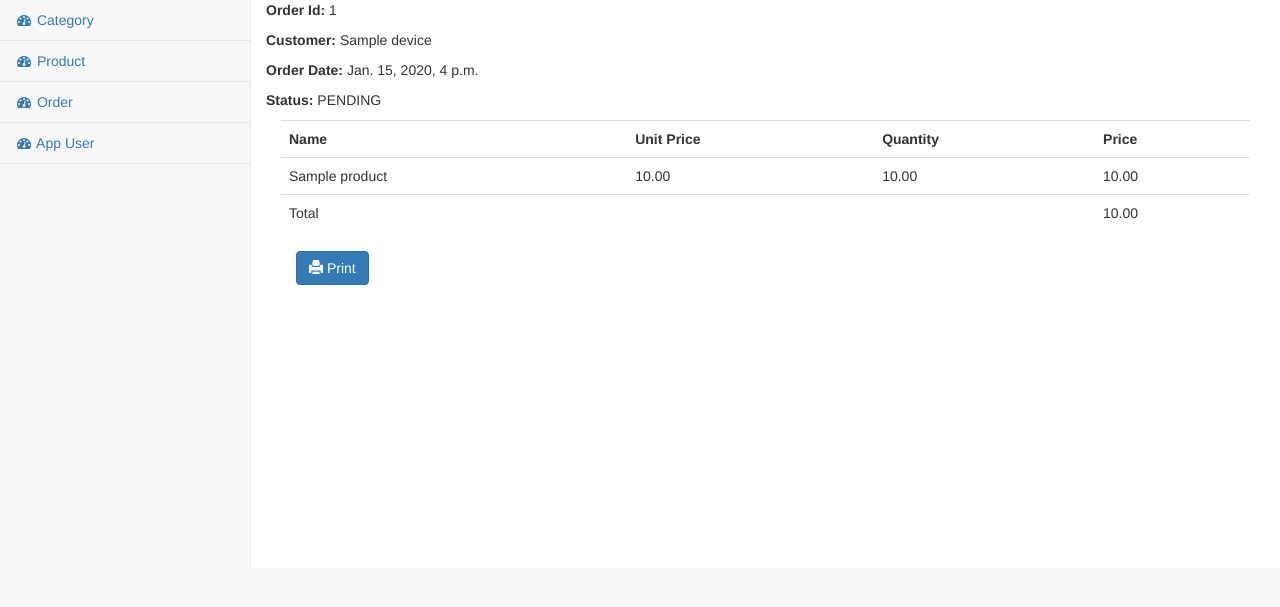
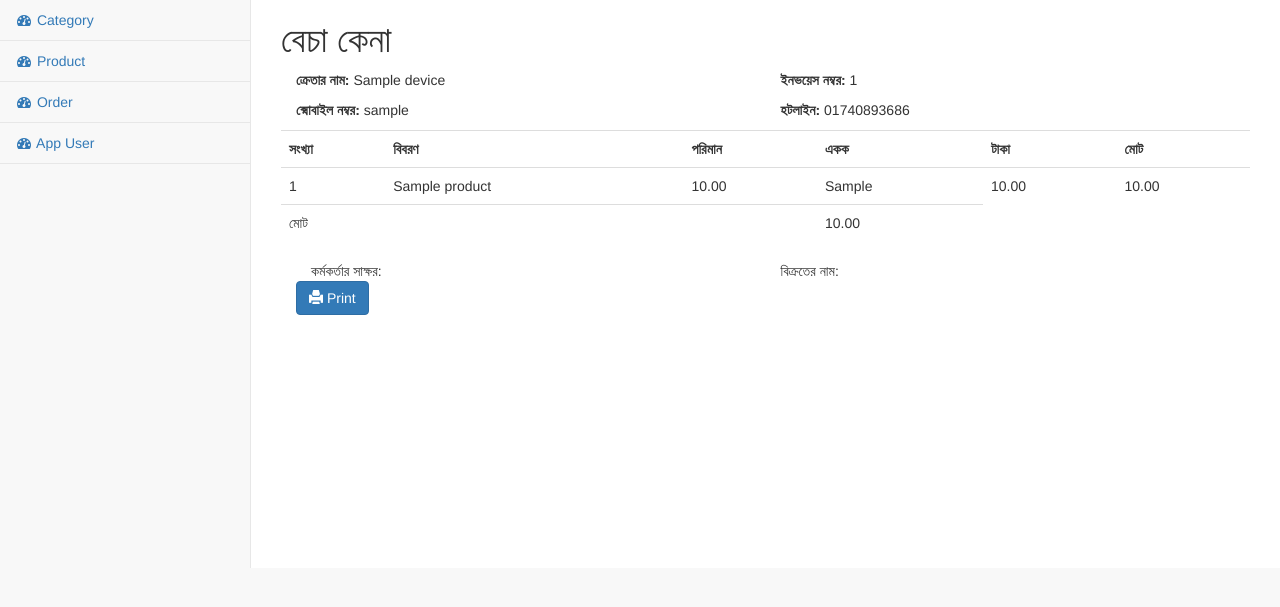
Before and after one commit to raselTarikul/Bechakeena, a Django app: page /apps/orders/1 in a window 1280 px wide. Shown: the part 51-658 px from the top of the page. Run offline with Django 3.2, Linux system fonts and the light colour scheme; the first user in the database is signed in; tables that the repository leaves empty hold one stand-in row (Sample ...); some libraries are stand-ins or nearby versions.

Commit message:
Invoice updated

```diff
--- a/apps/templates/apps/order_detail.html
+++ b/apps/templates/apps/order_detail.html
@@ -6,31 +6,54 @@
 
 {% block content %}
     <div class="row">
-        <p><strong>Order Id:</strong> {{ order.id }}</p>
-        <p><strong>Customer:</strong> {{ order.device.shop_name }}</p>
-        <p><strong>Order Date:</strong> {{ order.created_time }}</p>
-        <p><strong>Status:</strong> {{ order.status }}</p>
+        <div class="col-md-12">
+            <h1>বেচা কেনা</h1>
+            <div class="col-md-6">
+                 <p><strong>ক্রেতার নাম:</strong> {{ order.device.shop_name }}</p>
+                <p><strong>ক্মোবাইল নম্বর:</strong> {{ order.device.user.username }}</p>
+            </div>
+            <div class="col-md-6">
+                <p><strong>ইনভয়েস নম্বর:</strong> {{ order.id }}</p>
+                <p><strong>হটলাইন:</strong> 01740893686</p>
+            </div>
+        </div>
+
+    </div>
+    <div class="row">
+
+{#        <p><strong>Order Id:</strong> {{ order.id }}</p>#}
+{#        <p><strong>Customer:</strong> {{ order.device.shop_name }}</p>#}
+{#        <p><strong>Order Date:</strong> {{ order.created_time }}</p>#}
+{#        <p><strong>Status:</strong> {{ order.status }}</p>#}
     <div class="col-md-12">
         <table class="table">
         <tr>
-            <th>Name</th>
-            <th>Unit Price</th>
-            <th>Quantity</th>
-            <th>Price</th>
+            <th>সংখ্যা</th>
+            <th>বিবরণ</th>
+            <th>পরিমান</th>
+            <th>একক</th>
+            <th>টাকা</th>
+            <th>মোট</th>
         </tr>
             {% for line in order.orderline_set.all %}
                 <tr>
+                    <td>{{ forloop.counter }}</td>
                     <td>{{ line.product.name }}</td>
+                    <td>{{ line.quantity }}</td>
+                    <td>{{ line.product.unite }}</td>
                     <td>{{ line.unite_price }}</td>
-                    <td>{{ line.quantity }}</td>
                     <td>{{ line.amount }}</td>
                 </tr>
              {% endfor %}
         <tr>
-            <td colspan="3">Total</td>
+            <td colspan="3">মোট</td>
             <td>{{ order.order_total }}</td>
         </tr>
         </table>
+    <div class="col-md-12">
+        <div class="col-md-6">কর্মকর্তার সাক্ষর:</div>
+        <div class="col-md-6">বিক্রতের নাম: </div>
+    </div>
         <div class="col-md-12">
              <button class="btn btn-primary hidden-print" onclick="printFunction()"><span class="glyphicon glyphicon-print" aria-hidden="true"></span> Print</button>
         </div>
```
